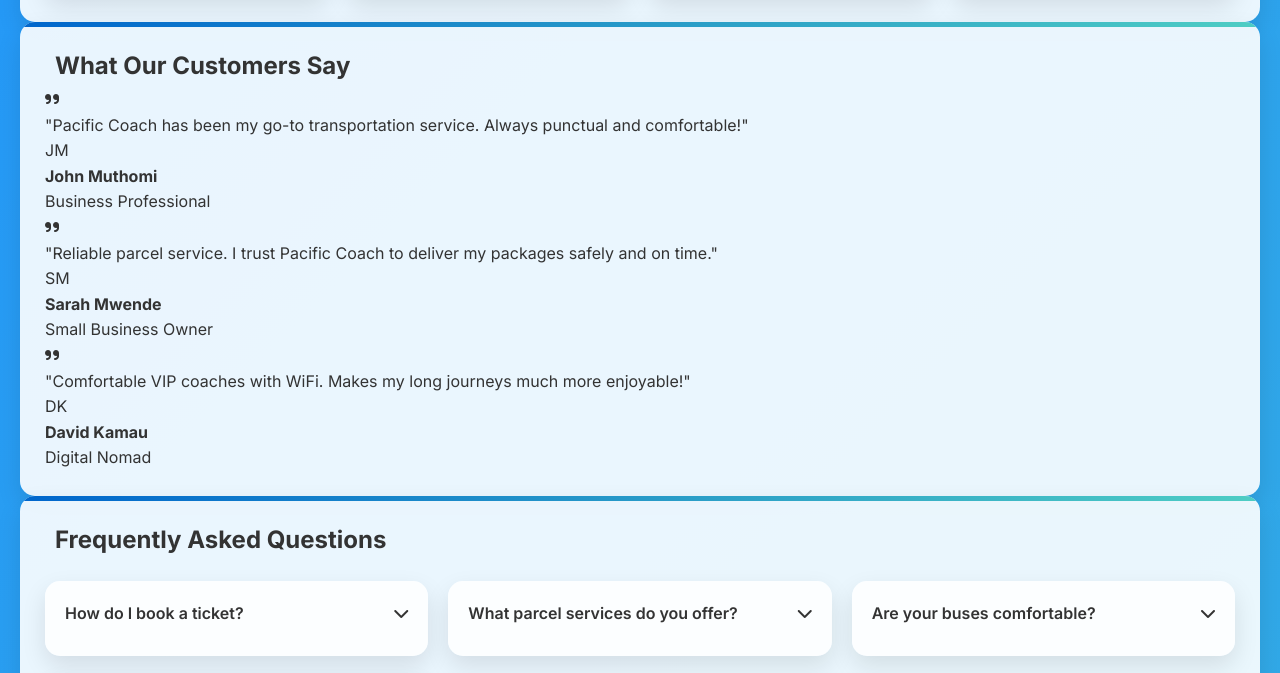
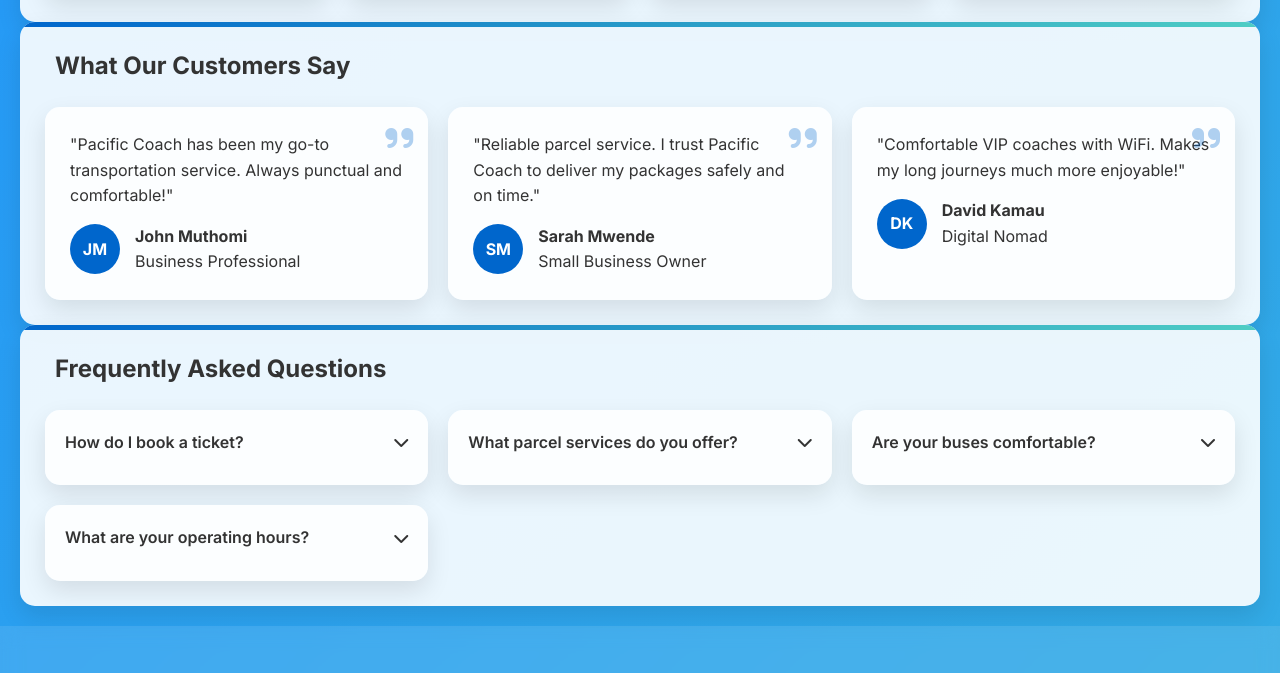
Before and after one commit to yasiir564/bus, a plain HTML site: page index.html in a window 1280 px wide. Shown: the part 1363-2036 px from the top of the page. Drawn offline with Linux system fonts and the light colour scheme; some packages are replaced by stand-ins of ours; a script that the page names is missing; some icons are missing.

Commit message:
Update index.html

```diff
--- a/index.html
+++ b/index.html
@@ -273,6 +273,54 @@
             .nav-links {
                 display: none; /* You'd typically replace this with a mobile menu */
             }
+        }
+         .testimonials-grid {
+            display: grid;
+            grid-template-columns: repeat(auto-fit, minmax(300px, 1fr));
+            gap: 20px;
+            margin-top: 20px;
+        }
+
+        .testimonial-card {
+            background: rgba(255,255,255,0.9);
+            border-radius: 15px;
+            padding: 25px;
+            box-shadow: 0 10px 25px rgba(0,0,0,0.1);
+            transition: all 0.3s ease;
+            position: relative;
+        }
+
+        .testimonial-card:hover {
+            transform: translateY(-10px);
+            box-shadow: 0 15px 35px rgba(0,0,0,0.15);
+        }
+
+        .testimonial-card .quote-icon {
+            position: absolute;
+            top: 15px;
+            right: 15px;
+            color: var(--primary-blue);
+            opacity: 0.3;
+            font-size: 2rem;
+        }
+
+        .testimonial-card .client-info {
+            display: flex;
+            align-items: center;
+            margin-top: 15px;
+        }
+
+        .testimonial-card .client-avatar {
+            width: 50px;
+            height: 50px;
+            border-radius: 50%;
+            margin-right: 15px;
+            background-color: var(--primary-blue);
+            display: flex;
+            align-items: center;
+            justify-content: center;
+            color: white;
+            font-weight: bold;
         }
     </style>
 </head>
```
